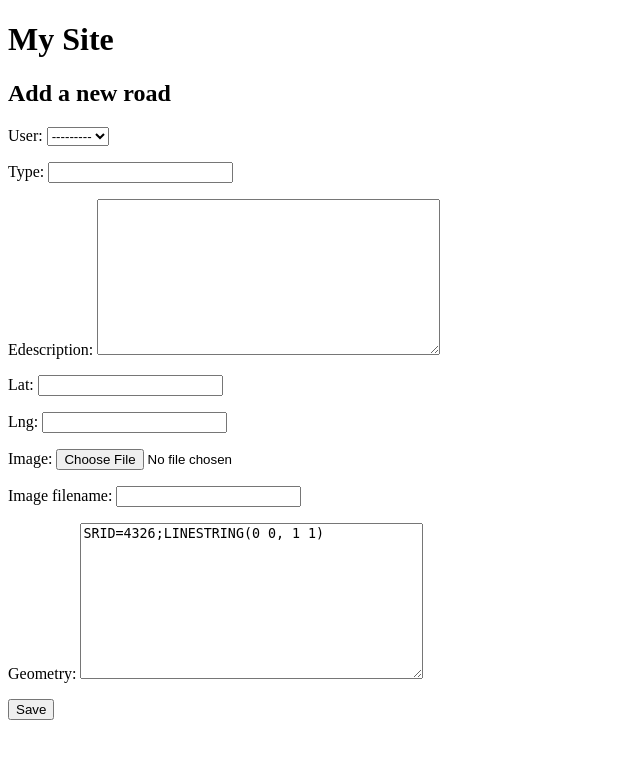
After one commit to SaadAhmed1122/GIS, a Django app: page /testdb/form/ in a window 1280 px wide. The commit adds this page. Shown: the top 759 px of the page, without its empty margins (0-640 px from the left). Run offline with Django 4.2, Linux system fonts and the light colour scheme; some libraries are stand-ins or nearby versions.

Commit message:
feat: added form in admin panel

```diff
--- a/pgtest/pgtest/urls.py
+++ b/pgtest/pgtest/urls.py
@@ -34,7 +34,7 @@ urlpatterns = [
     path('admin/', admin.site.urls),
     path('testdb/',include('testdb.urls')),
     # path('', views.BusinessView.as_view(), name='BusinessView'),
-    path('addBusiness/', views.add_business, name='add_business'),
+    # path('addBusiness/', views.add_business, name='add_business'),
     path('emp', views.emp),
     path('show',views.show),
     path('',views.show),
--- a/pgtest/testdb/forms.py
+++ b/pgtest/testdb/forms.py
@@ -1,13 +1,35 @@
 from django import forms
-from testdb.models import RoadData
+from testdb.models import Road,RoadDefectType,RoadData
 
 class RoadForm(forms.ModelForm):
-    TYPE_CHOICES = [
-        ('road_defect', 'Road Defect'),
-        ('inspection', 'Inspection'),
-    ]
+    # class Meta:
+    #     model = Road
+    #     fields = ['road_name', 'road_type', 'start_measure', 'end_measure', 'geometry']
+    #     widgets = {
+    #         'road_name': forms.TextInput(attrs={'class': 'form-control'}),
+    #         'road_type': forms.Select(choices=RoadDefectType, attrs={'class': 'form-control'}),
+    #         'start_measure': forms.NumberInput(attrs={'class': 'form-control'}),
+    #         'end_measure': forms.NumberInput(attrs={'class': 'form-control'}),
+    #         # 'image': forms.FileInput(attrs={'class': 'form-control'}),
+    #     }
 
-    etype = forms.ChoiceField(choices=TYPE_CHOICES, label='Type')
+    # def clean_geometry(self):
+    #     geometry = self.cleaned_data.get('geometry')
+    #     if not geometry:
+    #         raise forms.ValidationError("Geometry is required.")
+    #     return geometry
+    # road_type = forms.ChoiceField(choices=[(tag, tag.value) for tag in RoadDefectType], label='Type')
+    # description = forms.CharField(label='Description:', widget=forms.Textarea)
+    # lat = forms.FloatField(label='Cracks Latitude:')
+    # lng = forms.FloatField(label='Cracks Longitude:')
+
+    # TYPE_CHOICES = [
+    #     ('road_defect', 'Road Defect'),
+    #     ('inspection', 'Inspection'),
+    # ]
+
+    etype = forms.CharField(label='Type')
+
     class Meta:
         model = RoadData
         fields = "__all__"
@@ -19,6 +41,7 @@ class RoadForm(forms.ModelForm):
             self.fields['user'].initial = user
             self.fields['user'].required = False
             self.fields['user'].widget = forms.HiddenInput()
+            self.fields['etype'].widget = forms.Select(choices=RoadDefectType)
 
             # Set the initial value to the current user
             # self.fields['user'].widget.attrs['disabled'] = True
@@ -35,3 +58,19 @@ class RoadForm(forms.ModelForm):
         if commit:
             instance.save()
         return instance
+
+    # # def save(self, commit=True):
+    # #     instance = super().save(commit=False)
+    # #     # instance.updated_by_user = self.user
+    # #     description = self.cleaned_data.get('description', None)
+    # #     if description:
+    # #         instance.description = description
+    # #     lat = self.cleaned_data.get('lat', None)
+    # #     if lat:
+    # #         instance.lat = lat
+    # #     lng = self.cleaned_data.get('lng', None)
+    # #     if lng:
+    # #         instance.lng = lng
+    # #     if commit:
+    # #         instance.save()
+    # #     return instance
--- a/pgtest/testdb/models.py
+++ b/pgtest/testdb/models.py
@@ -1,5 +1,7 @@
 from django.db import models
 from django.contrib.auth.models import User
+from django.contrib.gis.db import models
+
 
 # Create your models here.
 class RoadData(models.Model):
@@ -10,6 +12,61 @@ class RoadData(models.Model):
     lng = models.DecimalField(max_digits=19, decimal_places=10)
     image = models.ImageField(upload_to='road_defect_images/', null=True, blank=True)
     image_filename = models.CharField(max_length=255, null=True, blank=True)
+    geometry = models.LineStringField(srid=4326, default='SRID=4326;LINESTRING(0 0, 1 1)')
+
 
     class Meta:
         db_table = "road_data"
+
+class RoadDefectType(models.TextChoices):
+    POTHOLE = 'Pothole', 'Pothole'
+    CRACK = 'Crack', 'Crack'
+    SINKHOLE = 'Sinkhole', 'Sinkhole'
+    SURFACE_EROSION = 'Surface Erosion', 'Surface Erosion'
+    OTHER = 'Other', 'Other'
+
+class Road(models.Model):
+    road_id = models.AutoField(primary_key=True)
+    road_name = models.CharField(max_length=255)
+    road_type = models.CharField(max_length=50)
+    start_measure = models.FloatField()
+    end_measure = models.FloatField()
+    geometry = models.LineStringField(srid=4326)
+class RoadHistory(models.Model):
+    history_id = models.AutoField(primary_key=True)
+    road = models.ForeignKey(Road, on_delete=models.CASCADE)
+    updated_by_user = models.ForeignKey('User', on_delete=models.CASCADE)
+    update_date = models.DateTimeField()
+    graph_changes = models.JSONField()
+    attribute_changes = models.JSONField()
+
+class Sign(models.Model):
+    sign_id = models.AutoField(primary_key=True)
+    road = models.ForeignKey(Road, on_delete=models.CASCADE)
+    sign_type = models.CharField(max_length=50)
+    installation_date = models.DateField()
+    expiry_date = models.DateField()
+
+class Inspection(models.Model):
+    inspection_id = models.AutoField(primary_key=True)
+    road = models.ForeignKey(Road, on_delete=models.CASCADE)
+    inspector = models.ForeignKey('User', on_delete=models.CASCADE)
+    inspection_date = models.DateField()
+    surface_malformations = models.JSONField()
+    sign_damages = models.JSONField()
+    safety_device_damages = models.JSONField()
+
+class User(models.Model):
+    user_id = models.AutoField(primary_key=True)
+    username = models.CharField(max_length=255)
+    password = models.CharField(max_length=255)
+    user_role = models.CharField(max_length=50)
+
+class Query(models.Model):
+    query_id = models.AutoField(primary_key=True)
+    user = models.ForeignKey(User, on_delete=models.CASCADE)
+    query_date = models.DateTimeField()
+    query_type = models.CharField(max_length=50)
+    query_details = models.JSONField()
+    results = models.JSONField()
+    road_defect_type = models.CharField(max_length=20, choices=RoadDefectType.choices)
--- /dev/null
+++ b/pgtest/testdb/templates/base.html
@@ -0,0 +1,19 @@
+{% load static %}
+
+<!DOCTYPE html>
+<html>
+<head>
+  <title>{% block title %}My Site{% endblock %}</title>
+  <link rel="stylesheet" href="{% static 'leaflet/leaflet.css' %}">
+  <script src="{% static 'leaflet/leaflet.js' %}"></script>
+</head>
+<body>
+  <div id="header">
+    <h1>My Site</h1>
+  </div>
+  <div id="content">
+    {% block content %}
+    {% endblock %}
+  </div>
+</body>
+</html>
--- /dev/null
+++ b/pgtest/testdb/templates/road_form.html
@@ -0,0 +1,10 @@
+{% extends 'base.html' %}
+
+{% block content %}
+  <h2>Add a new road</h2>
+  <form method="post">
+    {% csrf_token %}
+    {{ form.as_p }}
+    <button type="submit">Save</button>
+  </form>
+{% endblock %}
--- a/pgtest/testdb/urls.py
+++ b/pgtest/testdb/urls.py
@@ -6,12 +6,18 @@
 #     path('hello/', views.say_hello)
 # ]
 from django.urls import path, include
-from .views import emp, add_business
+from .views import emp
+from .views import road_form_view
+from .views import road_create, road_list
 from django.contrib.auth.views import LogoutView
 
 
 urlpatterns = [
     path('', emp, name='admin'),
-    path('addBusiness/', add_business, name='add_business_business'),
+    # path('addBusiness/', add_business, name='add_business_business'),
     path('logout/', LogoutView.as_view(), name='logout'),
+    path('form/', road_form_view, name='road_form_view'),
+    path('roads/create/', road_create, name='road_create'),
+    path('roads/list/', road_list, name='road_list'),
+
 ]
--- a/pgtest/testdb/views.py
+++ b/pgtest/testdb/views.py
@@ -5,7 +5,10 @@ from django.contrib.auth import login, authenticate
 from django.contrib.auth.forms import UserCreationForm
 from django.contrib.auth.decorators import login_required
 from django.contrib import messages
-
+from .models import RoadData, Sign, Inspection
+from django.contrib.gis.geos import GEOSGeometry
+from .forms import RoadForm
+from .models import Road
 
 @login_required
 def emp(request):
@@ -41,6 +44,76 @@ def destroy(request, id):
     road_data = RoadData.objects.get(id=id)
     road_data.delete()
     return redirect("/show")
-def add_business(request):
-    # your view logic here
-    return render(request, 'add_business.html')
+def road_create(request):
+    if request.method == 'POST':
+        form = RoadForm(request.POST, request.FILES)
+        if form.is_valid():
+            road = form.save(commit=False)
+            # Convert the geometry from WKT to GeoJSON
+            geometry = GEOSGeometry(road.geometry.wkt)
+            road.geometry = geometry
+
+            road.save()
+
+            return redirect('road_list')
+    else:
+        form = RoadForm()
+
+    context = {
+        'form': form
+    }
+
+    return render(request, 'index.html', context)
+
+def road_list(request):
+    roads = Road.objects.all()
+
+    context = {
+        'roads': roads
+    }
+
+    return render(request, 'show.html', context)
+
+
+# def import_data(request):
+#     if request.method == 'POST':
+#         form = RoadImportForm(request.POST, request.FILES)
+#         if form.is_valid():
+#             # Import data and update the road registry
+#             pass
+#     else:
+#         form = RoadImportForm()
+#     return render(request, 'import_data.html', {'form': form})
+
+# def export_data(request):
+#     if request.method == 'POST':
+#         form = RoadExportForm(request.POST)
+#         if form.is_valid():
+#             # Export data in the selected format
+#             pass
+#     else:
+#         form = RoadExportForm()
+#     return render(request, 'export_data.html', {'form': form})
+
+# def update_road(request, id):
+#     # Update the road graph and attributes
+#     pass
+
+# def query_data(request):
+#     if request.method == 'POST':
+#         form = QueryForm(request.POST)
+#         if form.is_valid():
+#             # Perform the query and return the results
+#             pass
+#     else:
+#         form = QueryForm()
+#     return render(request, 'query_data.html', {'form': form})
+def road_form_view(request):
+    if request.method == 'POST':
+        form = RoadForm(request.POST)
+        if form.is_valid():
+            form.save()
+            return HttpResponseRedirect('/')
+    else:
+        form = RoadForm()
+    return render(request, 'road_form.html', {'form': form})
```
Also changed, not shown: pgtest/pgtest/settings.py (+8 -3 lines), pgtest/testdb/admin.py (+13 -0 lines), pgtest/testdb/templates/index.html (+36 -7 lines), pgtest/testdb/migrations/0007_road_user_sign_roadhistory_query_inspection.py (added), pgtest/testdb/migrations/0008_roaddata_geometry.py (added).
